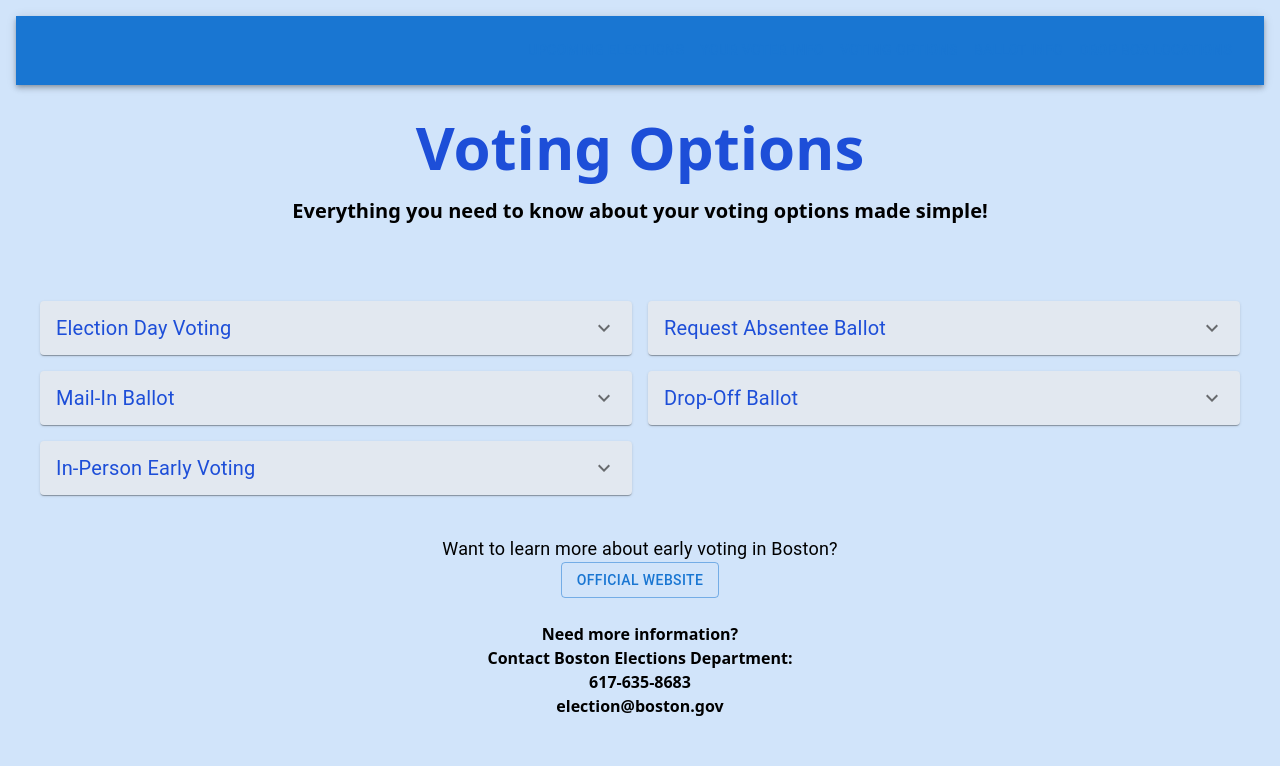
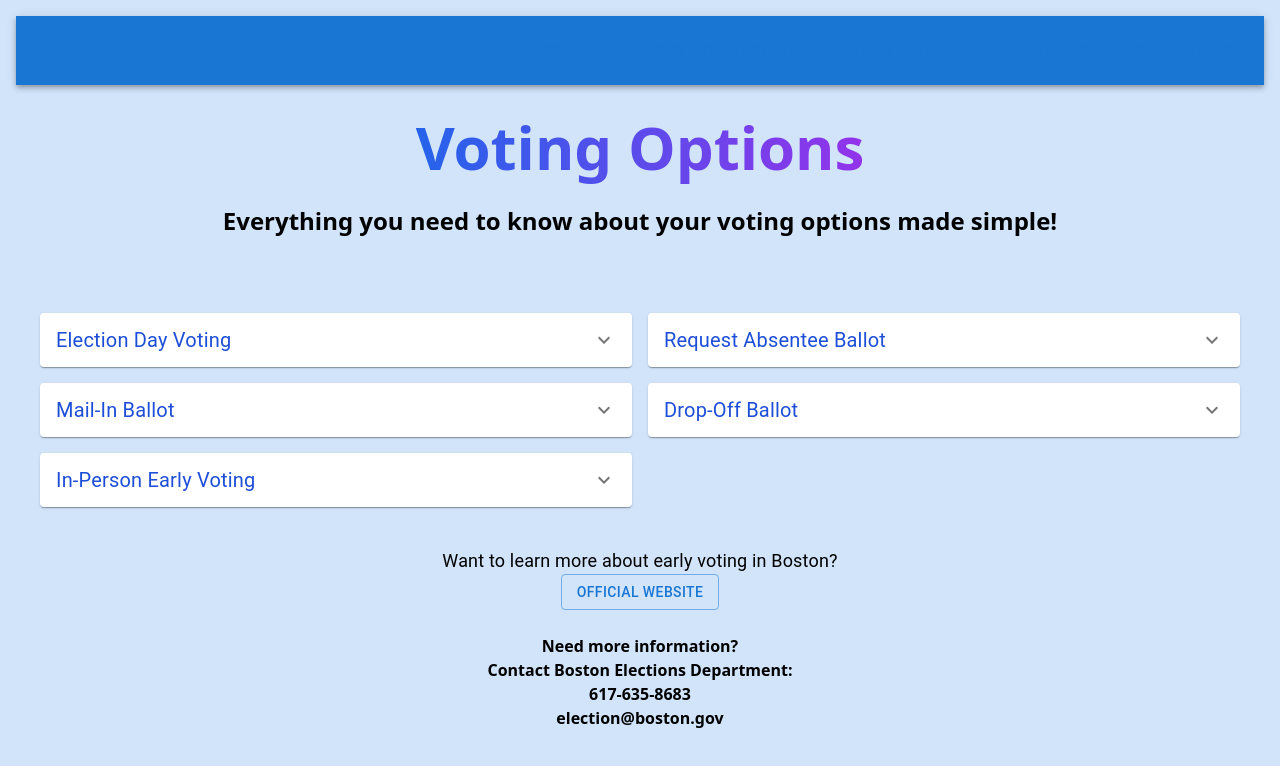
Before and after one commit to BU-Spark/pitne-voter-app, a Next.js app in the folder client/: page /votingOptions in a window 1280 px wide. Shown: the top 766 px of the page. Built offline with nearby package versions, Linux system fonts and the light colour scheme.

Commit message:
fixed ui of voting options

```diff
--- a/client/src/pages/votingOptions/DropDownInfo.tsx
+++ b/client/src/pages/votingOptions/DropDownInfo.tsx
@@ -59,7 +59,7 @@ const DropDownInfo = () => {
       <Grid container spacing={2} style={{ paddingLeft: '24px', paddingRight: '24px' }}>
         {dropdownData.map((item, index) => (
           <Grid item xs={12} sm={12} md={6} key={index}>
-            <Accordion sx={{ backgroundColor: '#e2e8f0' }}>
+            <Accordion className='bg-white'>
               <AccordionSummary
                 expandIcon={<ExpandMoreIcon />}
                 aria-controls={`panel${index}-content`}
@@ -101,7 +101,7 @@ const DropDownInfo = () => {
 
                 {/* Add translation link to Absentee Ballot dropdown */}
                 {(item.title === 'Request Absentee Ballot') && (
-                  <Typography className='hover:underline mb-8' sx={{ fontSize: '14px' }}><a href='https://www.sec.state.ma.us/divisions/elections/languages/vote-by-mail-applications.htm'>Click here for translated applications</a></Typography>
+                  <Typography className='hover:underline mb-8' sx={{ fontSize: '14px' }}><a href='https://www.sec.state.ma.us/divisions/elections/languages/vote-by-mail-applications.htm' target="_blank">Click here for translated applications</a></Typography>
                 )}
 
                 {/* other paragraphs/buttons are only on certain dropdowns */}
@@ -114,7 +114,7 @@ const DropDownInfo = () => {
                 {/* address card is only for Request Absentee Ballot dropdown */}
                 {(item.title === 'Request Absentee Ballot') && (
                   <div className="flex justify-center">
-                    <Card sx={{ maxWidth: 275 }} className='mb-8 mt-4'>
+                    <Card sx={{ maxWidth: 275 }} className='mb-8 mt-4 bg-slate-200'>
                       <CardContent sx={{ textAlign: 'left' }}>
                         <Typography sx={{ fontSize: '18px' }}>Boston Elections Department</Typography>
                         <Typography sx={{ fontSize: '18px' }}>1 City Hall Square, Room 241</Typography>
--- a/client/src/pages/votingOptions/index.tsx
+++ b/client/src/pages/votingOptions/index.tsx
@@ -7,8 +7,8 @@ const VotingOptions = () => {
         <div className=''>
             <NavBar />
             <div className='flex flex-col justify-center items-center p-4 text-center mb-10'>
-                <h1 className='text-blue-700 font-bold text-6xl '>Voting Options</h1>
-                <h1 className='font-semibold text-xl p-5'>Everything you need to know about your voting options made simple!</h1>
+                <h1 className='pb-2 text-blue-700 font-bold text-6xl bg-gradient-to-r from-blue-600 to-purple-600 bg-clip-text text-transparent'>Voting Options</h1>
+                <h1 className='font-semibold text-2xl p-5'>Everything you need to know about your voting options made simple!</h1>
             </div>
             <DropDownInfo />
         </div>
```
